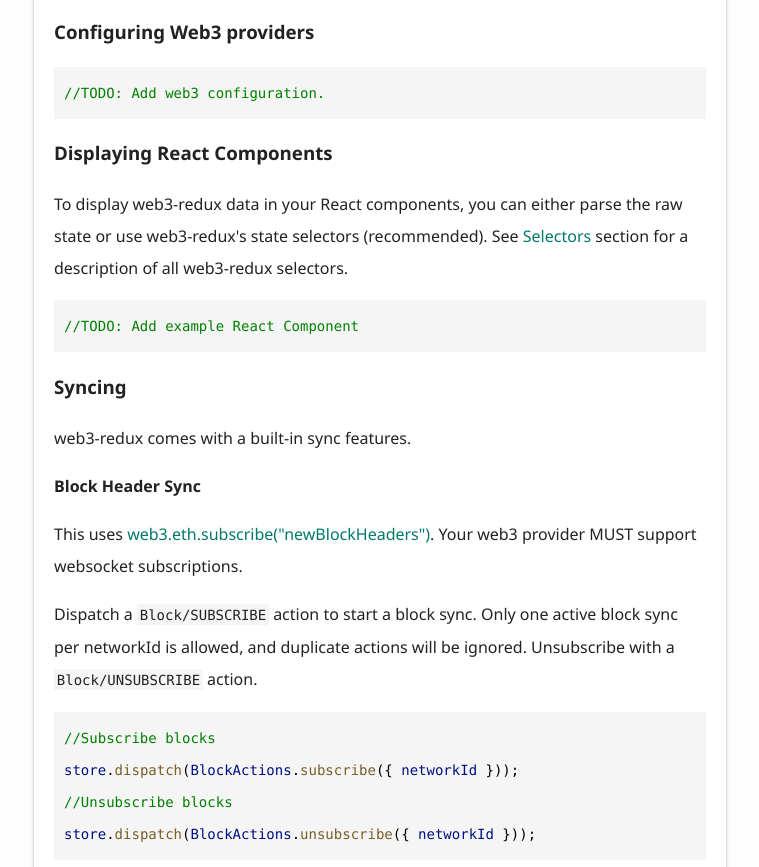
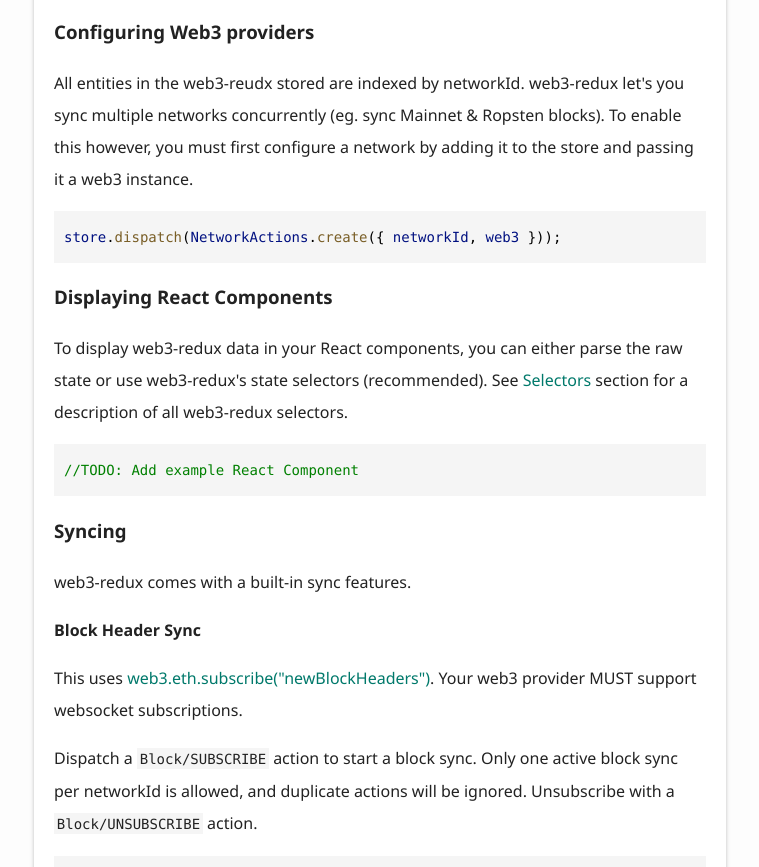
Before and after one commit to lions-mane/web3-redux, a website: page docs/index.html in a window 1280 px wide. Shown: the part 1066-1933 px from the top of the page, without its empty margins (311-1070 px from the left). Drawn offline with Linux system fonts and the light colour scheme.

Commit message:
update readme web3 configure

```diff
--- a/docs/index.html
+++ b/docs/index.html
@@ -183,7 +183,8 @@
 				<a href="#configuring-web3-providers" id="configuring-web3-providers" style="color: inherit; text-decoration: none;">
 					<h3>Configuring Web3 providers</h3>
 				</a>
-				<pre><code class="language-typescript"><span style="color: #008000">//TODO: Add web3 configuration.</span>
+				<p>All entities in the web3-reudx stored are indexed by networkId. web3-redux let&#39;s you sync multiple networks concurrently (eg. sync Mainnet &amp; Ropsten blocks). To enable this however, you must first configure a network by adding it to the store and passing it a web3 instance.</p>
+				<pre><code class="language-typescript"><span style="color: #001080">store</span><span style="color: #000000">.</span><span style="color: #795E26">dispatch</span><span style="color: #000000">(</span><span style="color: #001080">NetworkActions</span><span style="color: #000000">.</span><span style="color: #795E26">create</span><span style="color: #000000">({ </span><span style="color: #001080">networkId</span><span style="color: #000000">, </span><span style="color: #001080">web3</span><span style="color: #000000"> }));</span>
 </code></pre>
 				<a href="#displaying-react-components" id="displaying-react-components" style="color: inherit; text-decoration: none;">
 					<h3>Displaying React Components</h3>
```
Also changed, not shown: README.md.
